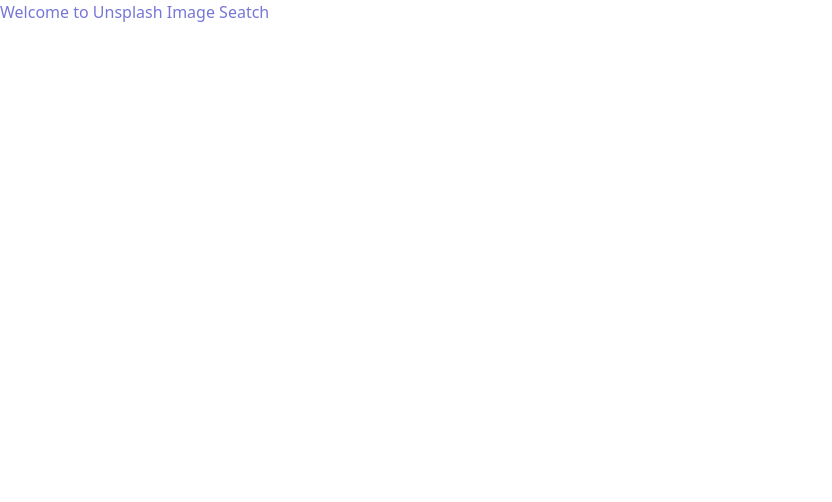
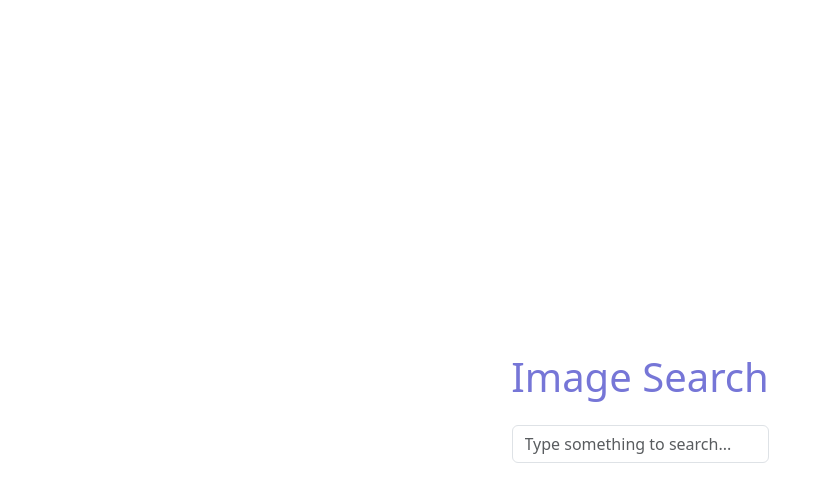
Before and after one commit to stevenlegere/unsplash_image_search, a React (Vite) app in the folder unsplash_image_search/: page / in a window 1280 px wide. Shown: the top 502 px of the page, without its empty margins (0-832 px from the left). Built offline with nearby package versions, Linux system fonts and the light colour scheme.

Commit message:
added handleSubmit and useRef

```diff
--- a/unsplash_image_search/src/App.jsx
+++ b/unsplash_image_search/src/App.jsx
@@ -1,8 +1,31 @@
-import React from 'react';
+import React, { useRef } from 'react';
+import { Form } from 'react-bootstrap';
 import './index.css';
 
+
 const App = () => {
-  return <div>Welcome to Unsplash Image Seatch </div>;
+  const searchInput = useRef(null);
+
+  const handleSearch = (event) => {
+    event.preventDefault();
+    console.log('submitted');
+  };
+
+  return (
+    <div className='container'>
+      <h1 className='title'>Image Search</h1>
+      <div className='search-section'>
+        <Form onSubmit={handleSearch}>
+          <Form.Control
+            type='search'
+            placeholder='Type something to search...'
+            className='seatch-input'
+            ref={searchInput}
+            />
+        </Form>
+      </div>
+    </div>
+  )
 };
 
 export default App;
```
